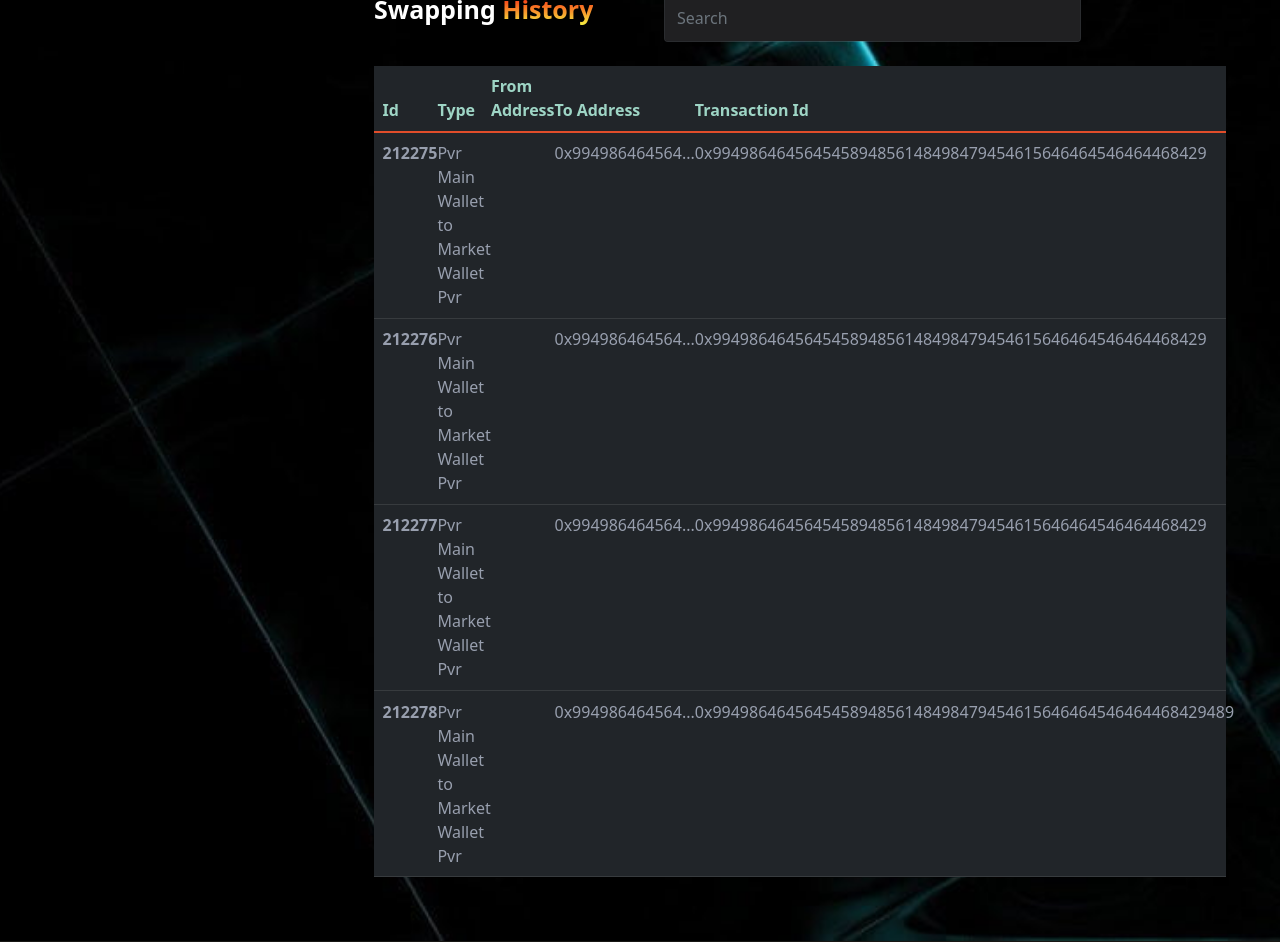
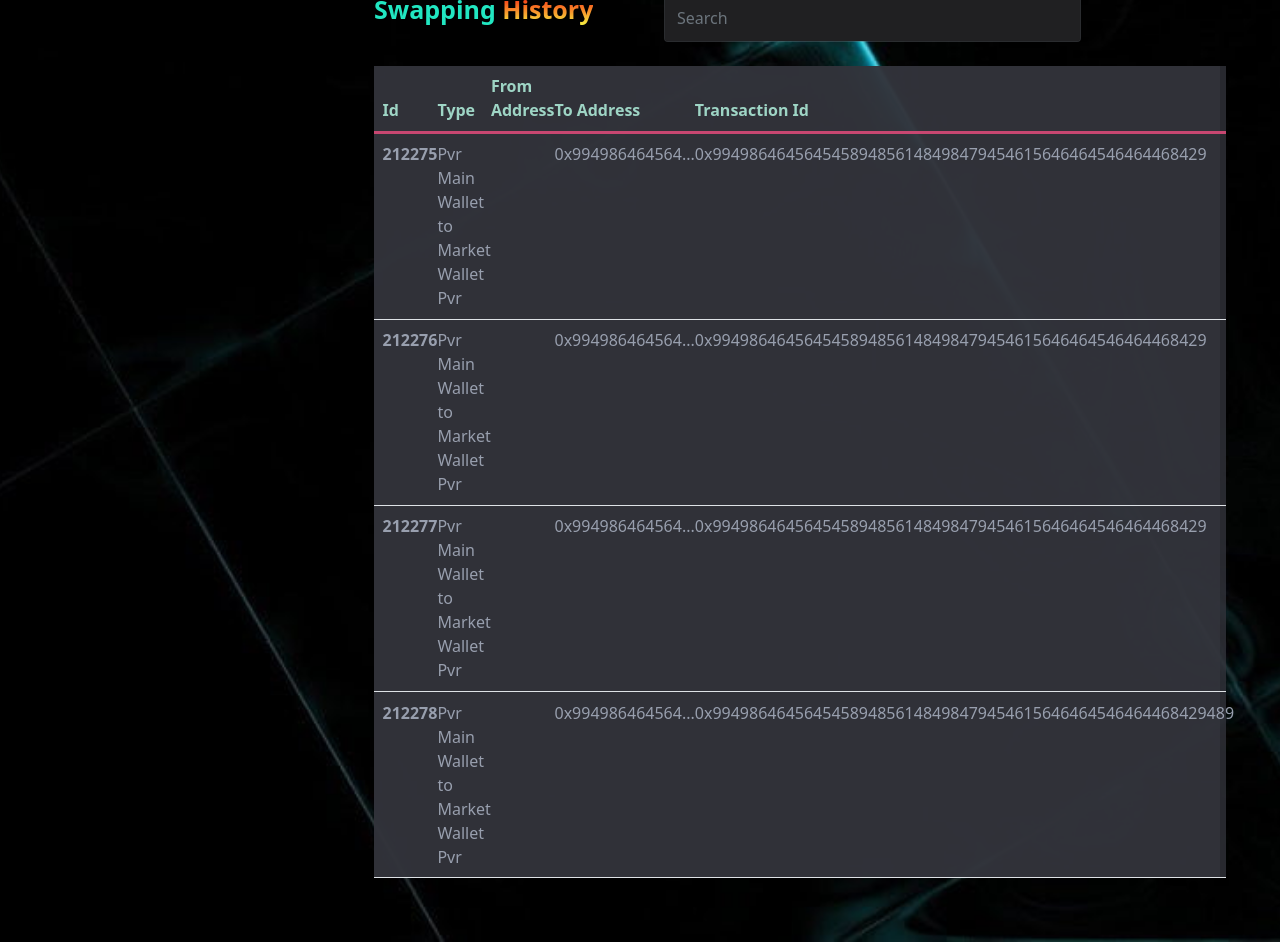
Before and after one commit to MohitBirla/VulconProject, a React (Create React App) app: page /profile in a window 1280 px wide. Shown: the part 700-1642 px from the top of the page. Built offline with nearby package versions, Linux system fonts and the light colour scheme; a web font is replaced by a local one.

Commit message:
guru_change_assest

```diff
--- a/src/App.css
+++ b/src/App.css
@@ -63,13 +63,16 @@ body {
 }
 
 /* ///// My Fund & My Assets///////// */
+.card-title{
+  color: #21E6C1;
+}
 .wallet{
   background: -webkit-linear-gradient(rgb(247, 12, 12), rgb(246, 246, 66));
   -webkit-background-clip: text;
   -webkit-text-fill-color: transparent;
 }
 thead{
-   border-bottom: 2px solid #E14D2A !important;
+   border-bottom: 3px solid #C84771 !important;
 
 }
 thead th{
@@ -83,7 +86,7 @@ tbody tr th,td{
 
 }
 tbody tr:hover{
-  background-color:red !important;
+  background-color:#395144 !important;
 }
 
 .all_events_box {
@@ -108,7 +111,7 @@ tbody tr:hover{
 }
 
 .card-main{
-  background-color: #2E3036 !important;
+  /* background-color: #2E3036 !important; */
   padding: 5% !important;
   border-radius: 5px;
   background: none;
--- a/src/components/Main/MyAssets.jsx
+++ b/src/components/Main/MyAssets.jsx
@@ -1,8 +1,8 @@
 import React from 'react'
 import Avatar from "@mui/material/Avatar";
 export default function MyAssets() {
-  return (
-    <>
+    return (
+        <>
 
             <div >
                 <div className='text-white'>
@@ -118,7 +118,7 @@ export default function MyAssets() {
                     </ul>
                     <div className="tab-content" id="pills-tabContent">
                         <div
-                            style={{ height: "10rem" }}
+
                             className="tab-pane fade show active"
                             id="pills-home"
                             role="tabpanel"
@@ -128,13 +128,13 @@ export default function MyAssets() {
                                 <div>
                                     <div className='row mt-3 '>
                                         <div class=" col-lg-3 col-md-6 col-12" >
-                                            <div class="card ">
+                                            <div class="card blur_color border border-light ">
                                                 <div class="card-body">
                                                     <div className='row'>
                                                         <div className='col-4'> <Avatar style={{ fontSize: '4rem' }} /> </div>
                                                         <div className='col-8'>
-                                                            <h5 class="card-title">VulcanMarket NFTs</h5>
-                                                            <span class="card-title fw-bolder fs-2">0</span>
+                                                            <h5 style={{ fontSize: '20px', fontWeight: 'bold' }} class="card-title">VulcanMarket NFTs</h5>
+                                                            <span class=" fw-bolder fs-2">0</span>
                                                         </div>
                                                     </div>
                                                 </div>
@@ -142,13 +142,13 @@ export default function MyAssets() {
                                             </div>
                                         </div>
                                         <div class=" col-lg-3 col-md-6 col-12  " >
-                                            <div class="card ">
+                                            <div class="card blur_color border border-light">
                                                 <div class="card-body" style={{ height: '140px' }}>
                                                     <div className='row'>
                                                         <div className='col-4'> <Avatar style={{ fontSize: '4rem' }} /> </div>
                                                         <div className='col-8'>
-                                                            <h5 class="card-title">Agors NFTs</h5>
-                                                            <span class="card-title fw-bolder fs-2">0</span>
+                                                            <h5 style={{ fontSize: '20px', fontWeight: 'bold',color:'#21E6C1' }} class="card-title">Agors NFTs</h5>
+                                                            <span class=" fw-bolder fs-2">0</span>
                                                         </div>
                                                     </div>
                                                 </div>
@@ -156,13 +156,13 @@ export default function MyAssets() {
                                             </div>
                                         </div>
                                         <div class=" col-lg-3 col-md-6 col-12" >
-                                            <div class="card ">
+                                            <div class="card blur_color border border-light ">
                                                 <div class="card-body" style={{ height: '140px' }}>
                                                     <div className='row'>
                                                         <div className='col-4'> <Avatar style={{ fontSize: '4rem' }} /> </div>
                                                         <div className='col-8'>
-                                                            <h5 class="card-title">Total NFTs</h5>
-                                                            <span class="card-title fw-bolder fs-2">0</span>
+                                                            <h5 style={{ fontSize: '20px', fontWeight: 'bold' }} class="card-title">Total NFTs</h5>
+                                                            <span class=" fw-bolder fs-2">0</span>
                                                         </div>
                                                     </div>
                                                 </div>
@@ -170,42 +170,97 @@ export default function MyAssets() {
                                             </div>
                                         </div>
                                         <div class=" col-lg-3 col-md-6 col-12" >
-                                            <div class="card ">
+                                            <div class="card blur_color border border-light ">
                                                 <div class="card-body">
                                                     <div className='row'>
                                                         <div className='col-4'> <Avatar style={{ fontSize: '4rem' }} /> </div>
                                                         <div className='col-8'>
-                                                            <h5 class="card-title">Total NFTs Sold</h5>
-                                                            <span class="card-title fw-bolder fs-2">0</span>
+                                                            <h5 style={{ fontSize: '20px', fontWeight: 'bold' }} class="card-title">Total NFTs Sold</h5>
+                                                            <span class=" fw-bolder fs-2">0</span>
                                                         </div>
                                                     </div>
                                                 </div>
 
                                             </div>
                                         </div>
+                                        {/* ============================= table ///////////////////////// */}
+                                         <div className='table_head'>
+                    <div className='row mt-5'>
+                      <div className='col-4'>
+                        <h5 style={{ fontSize: '25px', fontWeight: 'bold' }} class="card-title">My<span className='wallet'>NFTs</span> </h5>
+
+                      </div>
+                      <div className='col-8'>
+                        <input type="text" class="form-control shadow-none h-pxl-48 rounded-1 w-75" name="Payment.TwoFactorCode" placeholder="Search" />
+
+                      </div>
+                    </div>
+                    <div className='table-container  blur_color'>
+                      <table class="table  table-sm mt-4  blur_color">
+                        <thead>
+                          <tr>
+                            <th scope="col text-p">Id</th>
+                            <th scope="col text-p">Type</th>
+                            <th scope="col text-p">From Address</th>
+                            <th scope="col text-p">To Address</th>
+                            <th scope="col text-p">Transaction Id</th>
+
+                          </tr>
+
+                        </thead>
+
+                        <tbody className=''>
+                          <tr>
+                            <th scope="row">212275</th>
+                            <td style={{ width: '6%' }}>Pvr Main Wallet to Market Wallet Pvr</td>
+                            <td style={{ width: '15%' }}></td>
+                            <td>0x994986464564...</td>
+                            <td>0x994986464564545894856148498479454615646464546464468429</td>
+
+                          </tr>
+                          <tr>
+                            <th scope="row">212276</th>
+                            <td style={{ width: '6%' }}>Pvr Main Wallet to Market Wallet Pvr</td>
+
+                            <td ></td>
+                            <td>0x994986464564...</td>
+                            <td>0x994986464564545894856148498479454615646464546464468429</td>
+
+                          </tr>
+                          <tr>
+                            <th scope="row">212277</th>
+                            <td style={{ width: '6%' }}>Pvr Main Wallet to Market Wallet Pvr</td>
+
+                            <td></td>
+                            <td>0x994986464564...</td>
+                            <td>0x994986464564545894856148498479454615646464546464468429</td>
 
 
+                          </tr>
+                          <tr>
+                            <th scope="row" style={{ width: '10%' }}>212278</th>
+                            <td style={{ width: '6%' }}>Pvr Main Wallet to Market Wallet Pvr</td>
+                            <td></td>
+                            <td>0x994986464564...</td>
+                            <td>0x994986464564545894856148498479454615646464546464468429489</td>
 
 
-                                        {/* <div class="card">
+                          </tr>
+                        </tbody>
+                      </table>
+                    </div>
+                  </div>
 
-                                                        <div class="card-body">
-                                                            <h5 class="card-title">Card title</h5>
-                                                            <p class="card-text">This card has supporting text below as a natural lead-in to additional content.</p>
-                                                        </div>
-                                                        <div class="card-footer">
-                                                            <small class="text-muted">Last updated 3 mins ago</small>
-                                                        </div>
-                                                    </div> */}
 
                                     </div>
+
 
                                 </div>
 
                             </div>
                         </div>
                         <div
-                            style={{ height: "50rem" }}
+
                             className="tab-pane fade"
                             id="pills-profile"
                             role="tabpanel"
@@ -226,7 +281,7 @@ export default function MyAssets() {
                             </div>
                         </div>
                         <div
-                            style={{ height: "50rem" }}
+
                             className="tab-pane fade"
                             id="pills-land"
                             role="tabpanel"
@@ -248,7 +303,7 @@ export default function MyAssets() {
                         </div>
                         {/* == */}
                         <div
-                            style={{ height: "50rem" }}
+
                             className="tab-pane fade"
                             id="pills-VULCANITES"
                             role="tabpanel"
@@ -272,7 +327,7 @@ export default function MyAssets() {
 
 
                         <div
-                            style={{ height: "50rem" }}
+
                             className="tab-pane fade"
                             id="pills-SOW"
                             role="tabpanel"
@@ -296,7 +351,7 @@ export default function MyAssets() {
 
 
                         <div
-                            style={{ height: "50rem" }}
+
                             className="tab-pane fade"
                             id="pills-GOD"
                             role="tabpanel"
@@ -320,7 +375,7 @@ export default function MyAssets() {
 
 
                         <div
-                            style={{ height: "50rem" }}
+
                             className="tab-pane fade"
                             id="pills-BERSERK"
                             role="tabpanel"
@@ -344,7 +399,7 @@ export default function MyAssets() {
 
 
                         <div
-                            style={{ height: "50rem" }}
+
                             className="tab-pane fade"
                             id="pills-VAULT"
                             role="tabpanel"
@@ -369,27 +424,12 @@ export default function MyAssets() {
                     </div>
                 </div>
 
-                {/* == */}
-                <div className='row mt-5 text-white'>
 
-                    <h1 >My NFTs</h1>
-                    <div class='container '>
-                        <input type="text" id="searchInput" className='rounded-3' placeholder="Search.." />
-                        <div id='submitsearch'>
-                            <span >Search</span>
-
-                        </div>
-                    </div>
-
-                </div>
-
-
-                {/* == */}
 
 
             </div>
 
 
-    </>
-)
+        </>
+    )
 }
--- a/src/components/Main/MyFunds.jsx
+++ b/src/components/Main/MyFunds.jsx
@@ -3,7 +3,7 @@ import React from 'react'
 export default function MyFunds() {
   return (
     <div className='top_main'>
- <div className='main p-0'>
+      <div className='main'>
         <div className='text-white'>
           <h1 style={{ fontSize: '60px', fontWeight: 'bold' }} >My Funds</h1>
         </div>
@@ -69,7 +69,7 @@ export default function MyFunds() {
                 <div>
                   <div className='row mt-5'>
                     <div className='col-12 col-md-12 col-lg-6'>
-                    <div class="card">
+                      <div class="card  blur_color">
 
                         <div class="card-body blur_color card-main text-white">
                           <h5 style={{ fontSize: '25px', fontWeight: 'bold' }} class="card-title">PYR Main <span className='wallet'>Wallet</span> </h5>
@@ -101,7 +101,7 @@ export default function MyFunds() {
                       </div>
                     </div>
                     <div className='col-12 col-md-12 col-lg-6'>
-                    <div class="card">
+                      <div class="card  blur_color">
 
                         <div class="card-body card-main blur_color text-white">
                           <h5 style={{ fontSize: '25px', fontWeight: 'bold' }} class="card-title">PYR Market  <span className='wallet'>Wallet</span> </h5>
@@ -134,6 +134,72 @@ export default function MyFunds() {
 
                         </div>
                       </div>
+                    </div>
+                  </div>
+                  <div className='table_head'>
+                    <div className='row mt-5'>
+                      <div className='col-4'>
+                        <h5 style={{ fontSize: '25px', fontWeight: 'bold' }} class="card-title">Swapping <span className='wallet'>History</span> </h5>
+
+                      </div>
+                      <div className='col-8'>
+                        <input type="text" class="form-control shadow-none h-pxl-48 rounded-1 w-75" name="Payment.TwoFactorCode" placeholder="Search" />
+
+                      </div>
+                    </div>
+                    <div className='table-container  blur_color'>
+                      <table class="table  table-sm mt-4  blur_color">
+                        <thead>
+                          <tr>
+                            <th scope="col text-p">Id</th>
+                            <th scope="col text-p">Type</th>
+                            <th scope="col text-p">From Address</th>
+                            <th scope="col text-p">To Address</th>
+                            <th scope="col text-p">Transaction Id</th>
+
+                          </tr>
+
+                        </thead>
+
+                        <tbody className=''>
+                          <tr>
+                            <th scope="row">212275</th>
+                            <td style={{ width: '6%' }}>Pvr Main Wallet to Market Wallet Pvr</td>
+                            <td style={{ width: '15%' }}></td>
+                            <td>0x994986464564...</td>
+                            <td>0x994986464564545894856148498479454615646464546464468429</td>
+
+                          </tr>
+                          <tr>
+                            <th scope="row">212276</th>
+                            <td style={{ width: '6%' }}>Pvr Main Wallet to Market Wallet Pvr</td>
+
+                            <td ></td>
+                            <td>0x994986464564...</td>
+                            <td>0x994986464564545894856148498479454615646464546464468429</td>
+
+                          </tr>
+                          <tr>
+                            <th scope="row">212277</th>
+                            <td style={{ width: '6%' }}>Pvr Main Wallet to Market Wallet Pvr</td>
+
+                            <td></td>
+                            <td>0x994986464564...</td>
+                            <td>0x994986464564545894856148498479454615646464546464468429</td>
+
+
+                          </tr>
+                          <tr>
+                            <th scope="row" style={{ width: '10%' }}>212278</th>
+                            <td style={{ width: '6%' }}>Pvr Main Wallet to Market Wallet Pvr</td>
+                            <td></td>
+                            <td>0x994986464564...</td>
+                            <td>0x994986464564545894856148498479454615646464546464468429489</td>
+
+
+                          </tr>
+                        </tbody>
+                      </table>
                     </div>
                   </div>
                 </div>
@@ -179,72 +245,7 @@ export default function MyFunds() {
             </div>
           </div>
         </div>
-      <div className='table_head'>
-        <div className='row mt-5'>
-          <div className='col-4'>
-            <h5 style={{ fontSize: '25px', fontWeight: 'bold' }} class="card-title">Swapping <span className='wallet'>History</span> </h5>
 
-          </div>
-          <div className='col-8'>
-            <input type="text" class="form-control shadow-none h-pxl-48 rounded-1 w-75" name="Payment.TwoFactorCode" placeholder="Search" />
-
-          </div>
-        </div>
-        <div className='table-container'>
-          <table class="table table-dark table-sm mt-4">
-            <thead>
-              <tr>
-                <th scope="col text-p">Id</th>
-                <th scope="col text-p">Type</th>
-                <th scope="col text-p">From Address</th>
-                <th scope="col text-p">To Address</th>
-                <th scope="col text-p">Transaction Id</th>
-
-              </tr>
-
-            </thead>
-
-            <tbody className=''>
-              <tr>
-                <th scope="row">212275</th>
-                <td style={{width:'6%'}}>Pvr Main Wallet to Market Wallet Pvr</td>
-                <td style={{width:'15%'}}></td>
-                <td>0x994986464564...</td>
-                <td>0x994986464564545894856148498479454615646464546464468429</td>
-
-              </tr>
-              <tr>
-                <th scope="row">212276</th>
-                <td style={{width:'6%'}}>Pvr Main Wallet to Market Wallet Pvr</td>
-
-                <td ></td>
-                <td>0x994986464564...</td>
-                <td>0x994986464564545894856148498479454615646464546464468429</td>
-
-              </tr>
-              <tr>
-                <th scope="row">212277</th>
-                <td style={{width:'6%'}}>Pvr Main Wallet to Market Wallet Pvr</td>
-
-                <td></td>
-                <td>0x994986464564...</td>
-                <td>0x994986464564545894856148498479454615646464546464468429</td>
-
-
-              </tr>
-              <tr>
-                <th scope="row"style={{width:'10%'}}>212278</th>
-                <td style={{width:'6%'}}>Pvr Main Wallet to Market Wallet Pvr</td>
-                <td></td>
-                <td>0x994986464564...</td>
-                <td>0x994986464564545894856148498479454615646464546464468429489</td>
-
-
-              </tr>
-            </tbody>
-          </table>
-        </div>
-      </div>
 
 
       </div>
```
Lines whose indentation alone changed are shown as unchanged.
